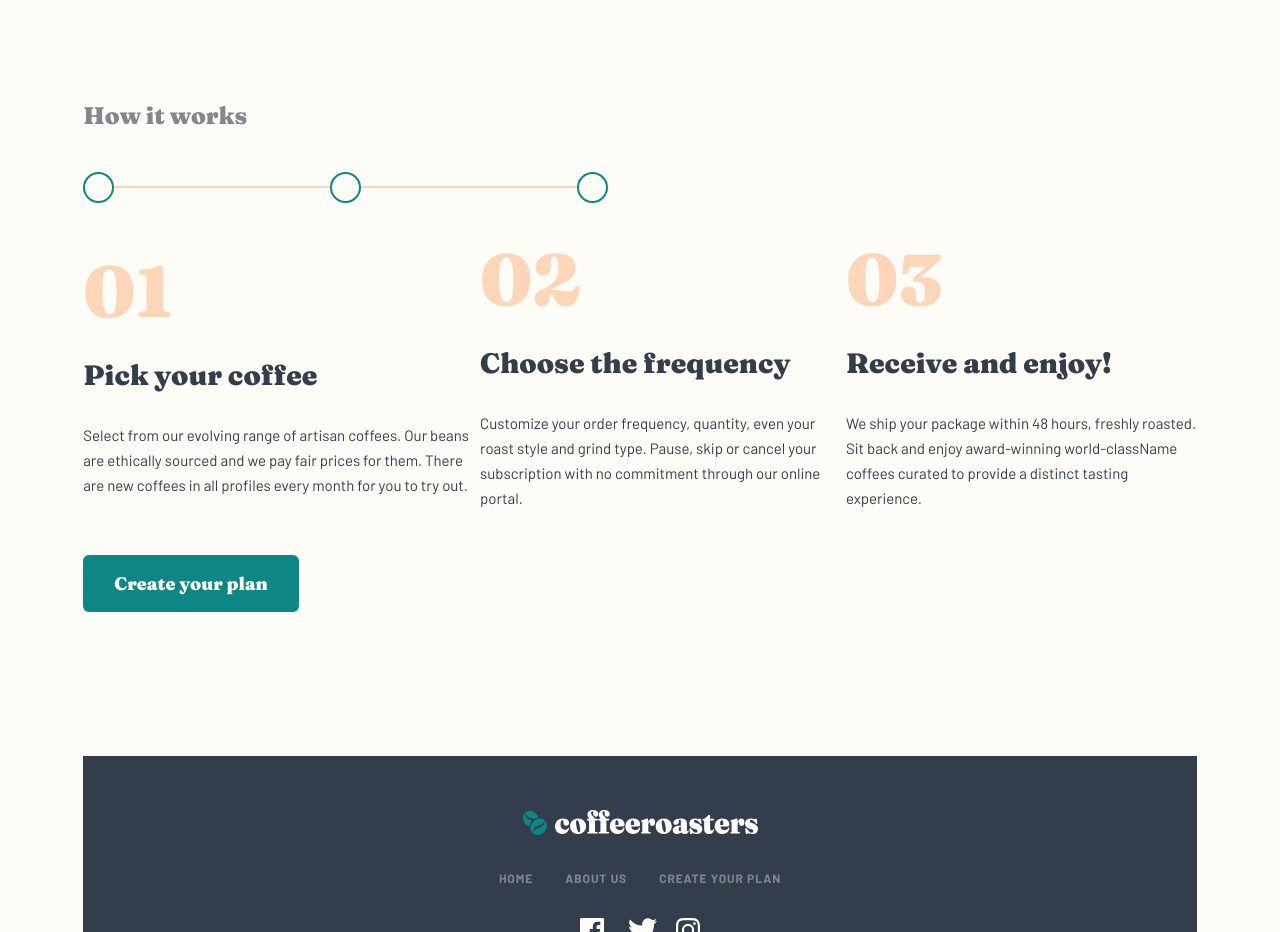
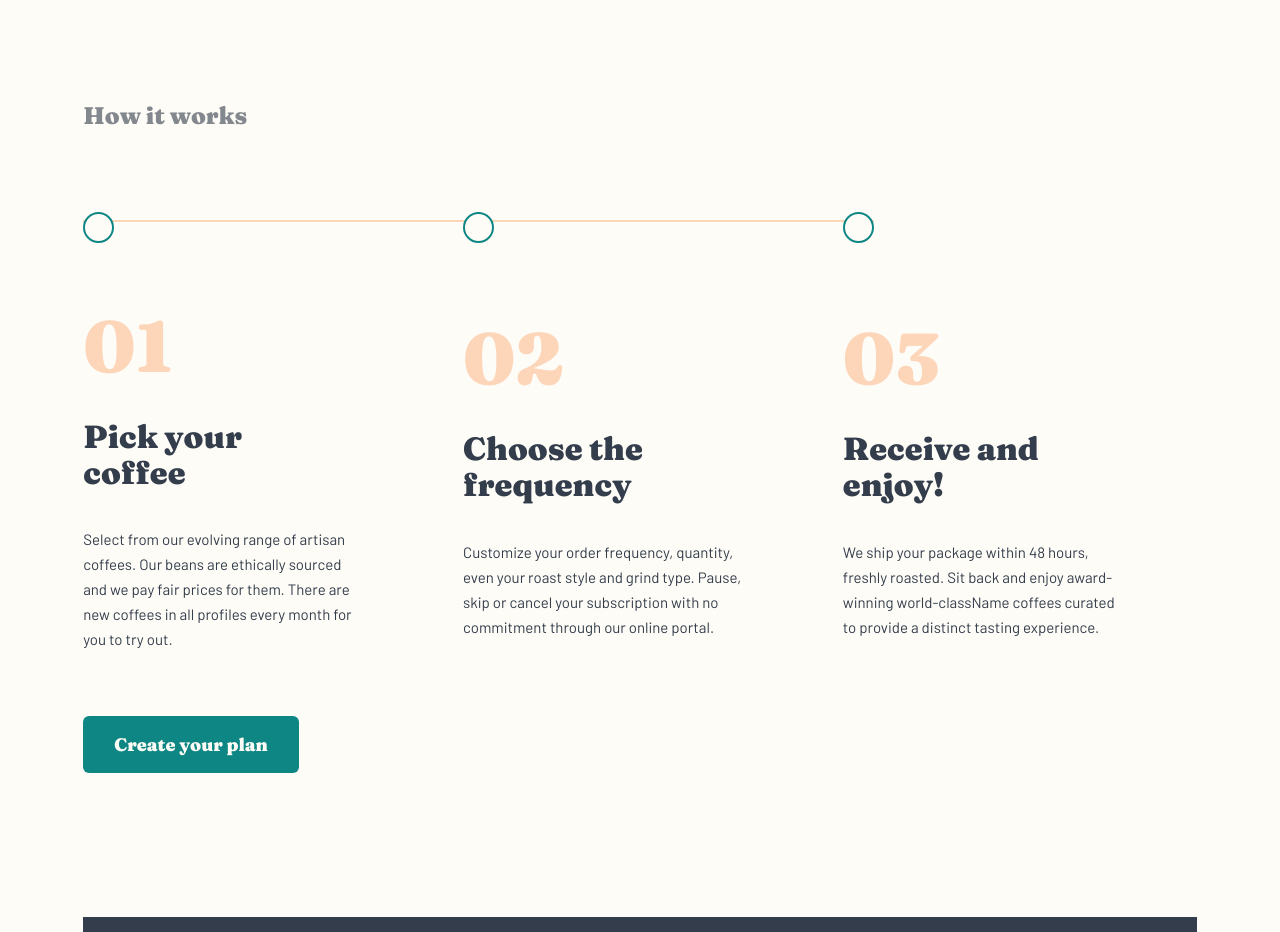
Before and after one commit to gabrielmorandi/Coffeeroasters-Subscription-Site, a React (Vite) app in the folder COFEEROASTERS/: page / in a window 1280 px wide. Shown: the part 2180-3112 px from the top of the page. Built offline with nearby package versions, Linux system fonts and the light colour scheme.

Commit message:
feature: section how desktop version

```diff
--- a/COFEEROASTERS/src/css/index.css
+++ b/COFEEROASTERS/src/css/index.css
@@ -661,6 +661,14 @@ main #how .container-flex .how-header .items {
     margin-block: 2.5rem;
   }
 }
+@media (min-width: 1024px) {
+  main #how .container-flex .how-header .items {
+    gap: 21.81rem;
+  }
+  main #how .container-flex .how-header .items .item {
+    margin-block: 5rem 4.2rem;
+  }
+}
 main #how .container-flex .how-cards {
   display: flex;
   flex-direction: column;
@@ -671,6 +679,13 @@ main #how .container-flex .how-cards {
   main #how .container-flex .how-cards {
     flex-direction: row;
     gap: 10px;
+    margin-bottom: 44px;
+  }
+}
+@media (min-width: 1024px) {
+  main #how .container-flex .how-cards {
+    gap: 5.94rem;
+    margin-bottom: 4rem;
   }
 }
 main #how .container-flex .how-cards .how-card {
@@ -681,7 +696,11 @@ main #how .container-flex .how-cards .how-card {
 @media (min-width: 768px) {
   main #how .container-flex .how-cards .how-card {
     gap: 2rem;
-    margin-bottom: 44px;
+  }
+}
+@media (min-width: 1024px) {
+  main #how .container-flex .how-cards .how-card {
+    gap: 2.3rem;
   }
 }
 main #how .container-flex .how-cards .how-card span {
@@ -712,12 +731,24 @@ main #how .container-flex .how-cards .how-card h3 {
     text-align: left;
   }
 }
+@media (min-width: 1024px) {
+  main #how .container-flex .how-cards .how-card h3 {
+    max-width: 15.9rem;
+    color: #333D4B;
+    font-size: 2rem;
+    line-height: 2.25rem;
+  }
+}
 main #how .container-flex .how-cards .how-card p {
   text-align: center;
   font-family: Barlow;
   font-size: 0.9375rem;
   font-weight: 400;
   line-height: 1.5625rem;
+  max-width: 17.8rem;
+  max-width-color: #333D4B;
+  max-width-font-size: 1rem;
+  max-width-line-height: 1.625rem;
 }
 @media (min-width: 768px) {
   main #how .container-flex .how-cards .how-card p {
--- a/COFEEROASTERS/src/sass/components/main.sass
+++ b/COFEEROASTERS/src/sass/components/main.sass
@@ -289,6 +289,10 @@ main
               border-radius: 50%
               border: 2px solid #0E8784
               margin-block: 2.5rem
+          @include m.desktop()
+            gap: 21.81rem
+            .item
+              margin-block: 5rem 4.2rem
       .how-cards
         display: flex
         flex-direction: column
@@ -297,13 +301,18 @@ main
         @include m.tablet()
           flex-direction: row
           gap: 10px
+          margin-bottom: 44px
+        @include m.desktop()
+          gap: 5.94rem
+          margin-bottom: 4rem
         .how-card
           display: flex
           flex-direction: column
           gap: 1.5rem
           @include m.tablet()
             gap: 2rem
-            margin-bottom: 44px
+          @include m.desktop()
+            gap: 2.3rem
           span
             text-align: center
             font-family: Fraunces
@@ -323,6 +332,11 @@ main
             line-height: 2rem
             @include m.tablet()
               text-align: left
+            @include m.desktop()
+              max-width: 15.9rem
+              color: #333D4B
+              font-size: 2rem
+              line-height: 2.25rem
           p
             text-align: center
             font-family: Barlow
@@ -332,6 +346,11 @@ main
             @include m.tablet()
               text-align: left
               min-width: 223px
+            @include m.desktop()
+            max-width: 17.8rem
+              color: #333D4B
+              font-size: 1rem
+              line-height: 1.625rem
       .button-primary
         place-items: start
   #commitment
```
Also changed, not shown: 1 other file (tests, documents, lock files or other folders).
